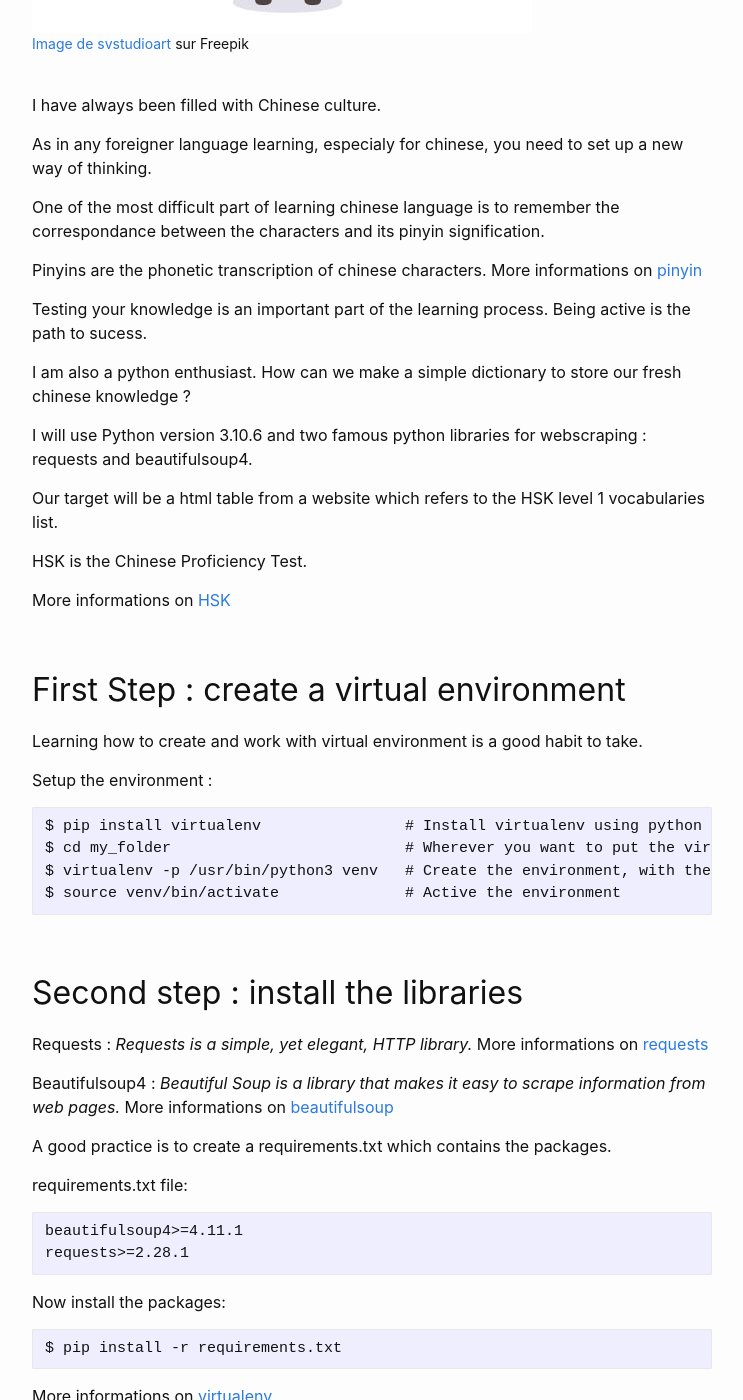
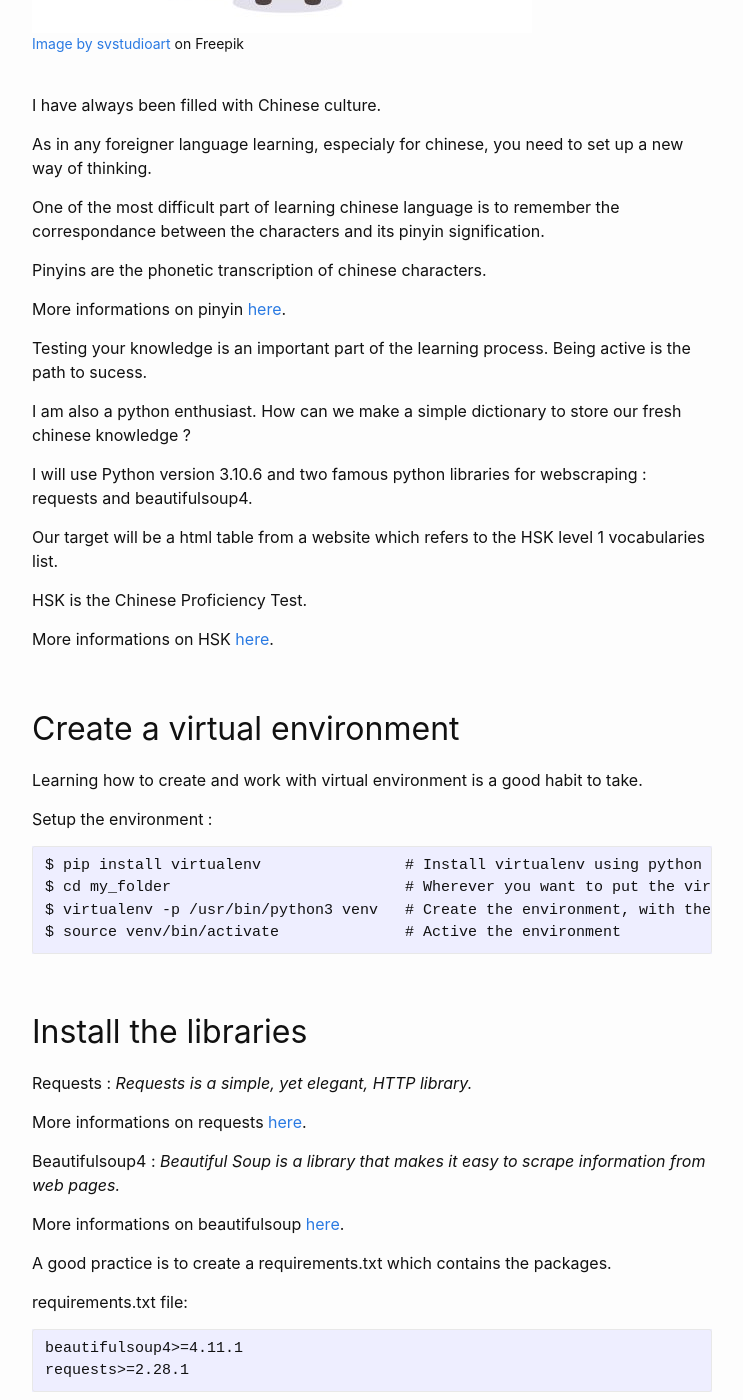
Before and after one commit to CMagnac/CMagnac-first-blog, a Jekyll site: the page built from _posts/2022-10-16-scrap-load-1.md, in a window 1280 px wide and 1400 px high, scrolled down 624 px. Shown: the whole window, without its empty margins (268-1011 px from the left). Built offline with Jekyll 4.4.1, drawn with Linux system fonts in a browser that asks for light colours; some of the changed text lies outside the part shown.

Commit message:
Update posts

```diff
--- a/_posts/2022-10-16-scrap-load-1.md
+++ b/_posts/2022-10-16-scrap-load-1.md
@@ -5,7 +5,7 @@ date:   2022-10-16 10:00:09 +0200
 categories: Python
 permalink: /:categories/:title
 image: scrape1.jpg
-caption: <a href="https://fr.freepik.com/vecteurs-libre/programmeur-travaillant-code-developpement-web-ingenieur-programmation-python-php-java-script-ordinateur_14723889.htm#query=python&position=9&from_view=search&track=sph">Image de svstudioart</a> sur Freepik
+caption: <a href="https://fr.freepik.com/vecteurs-libre/programmeur-travaillant-code-developpement-web-ingenieur-programmation-python-php-java-script-ordinateur_14723889.htm#query=python&position=9&from_view=search&track=sph">Image by svstudioart</a> on Freepik
 ---
 I have always been filled with Chinese culture.
 
@@ -14,7 +14,8 @@ As in any foreigner language learning, especialy for chinese, you need to set up
 One of the most difficult part of learning chinese language is to remember the correspondance between the characters and its pinyin signification.
 
 Pinyins are the phonetic transcription of chinese characters.
-More informations on [pinyin](https://en.wikipedia.org/wiki/Pinyin)
+
+More informations on pinyin [here](https://en.wikipedia.org/wiki/Pinyin).
 
 Testing your knowledge is an important part of the learning process.
 Being active is the path to sucess.
@@ -28,11 +29,11 @@ Our target will be a html table from a website which refers to the HSK level 1 v
 
 HSK is the Chinese Proficiency Test.
 
-More informations on [HSK](https://en.wikipedia.org/wiki/Hanyu_Shuiping_Kaoshi)
+More informations on HSK [here](https://en.wikipedia.org/wiki/Hanyu_Shuiping_Kaoshi).
 
 <br>
 
-## First Step : create a virtual environment
+## Create a virtual environment
 
 Learning how to create and work with virtual environment is a good habit to take.
 
@@ -45,13 +46,15 @@ Setup the environment :
 
 <br>
 
-## Second step : install the libraries
+## Install the libraries
 
 Requests : *Requests is a simple, yet elegant, HTTP library.*
-More informations on [requests](https://pypi.org/project/requests/)
+
+More informations on requests [here](https://pypi.org/project/requests/).
 
 Beautifulsoup4 : *Beautiful Soup is a library that makes it easy to scrape information from web pages.*
-More informations on [beautifulsoup](https://pypi.org/project/beautifulsoup4/)
+
+More informations on beautifulsoup [here](https://pypi.org/project/beautifulsoup4/).
 
 A good practice is to create a requirements.txt which contains the packages.
 
@@ -65,11 +68,11 @@ Now install the packages:
 
     $ pip install -r requirements.txt
 
-More informations on [virtualenv](http://docs.python-guide.org/en/latest/dev/virtualenvs/).
+More informations on virtualenv [here](http://docs.python-guide.org/en/latest/dev/virtualenvs/).
 
 <br>
 
-## Third step : the code
+## Coding
 
 Create a main.py file with the following code.
 
@@ -109,7 +112,7 @@ if __name__ == "__main__":
 
 <br>
 
-## Final step : launch the code.
+## Run it !
 
 From the terminal tape.
 
```
Also changed, not shown: _posts/2022-10-26-v2x-message.md (+4 -0 lines), _posts/2022-11-06-scrape-load-2.md (+3 -3 lines).
